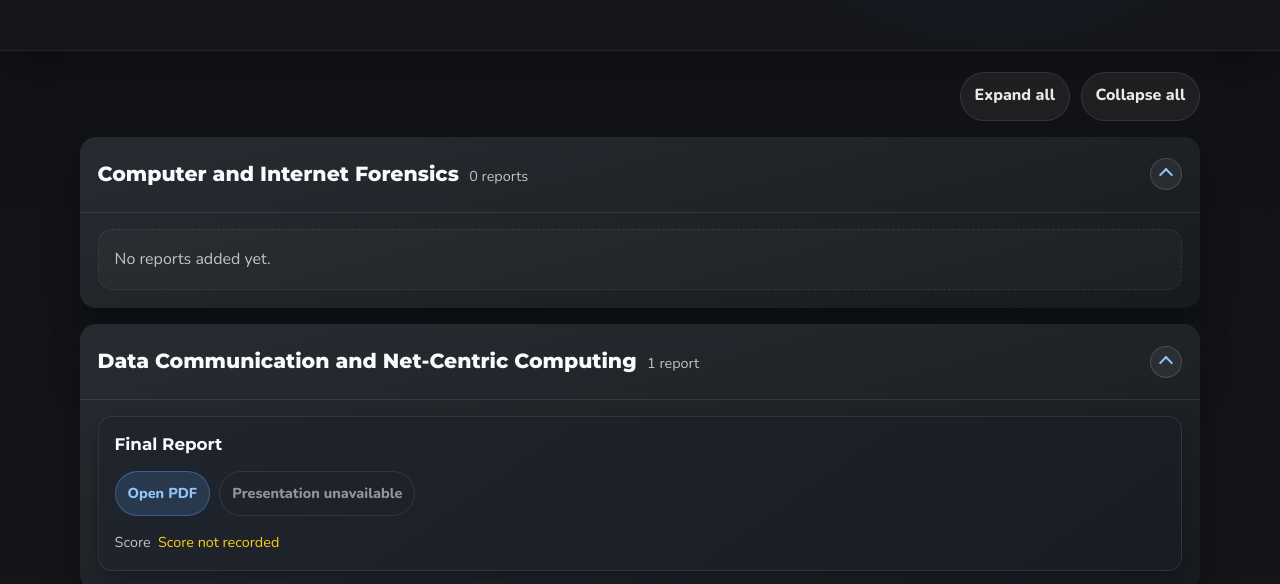
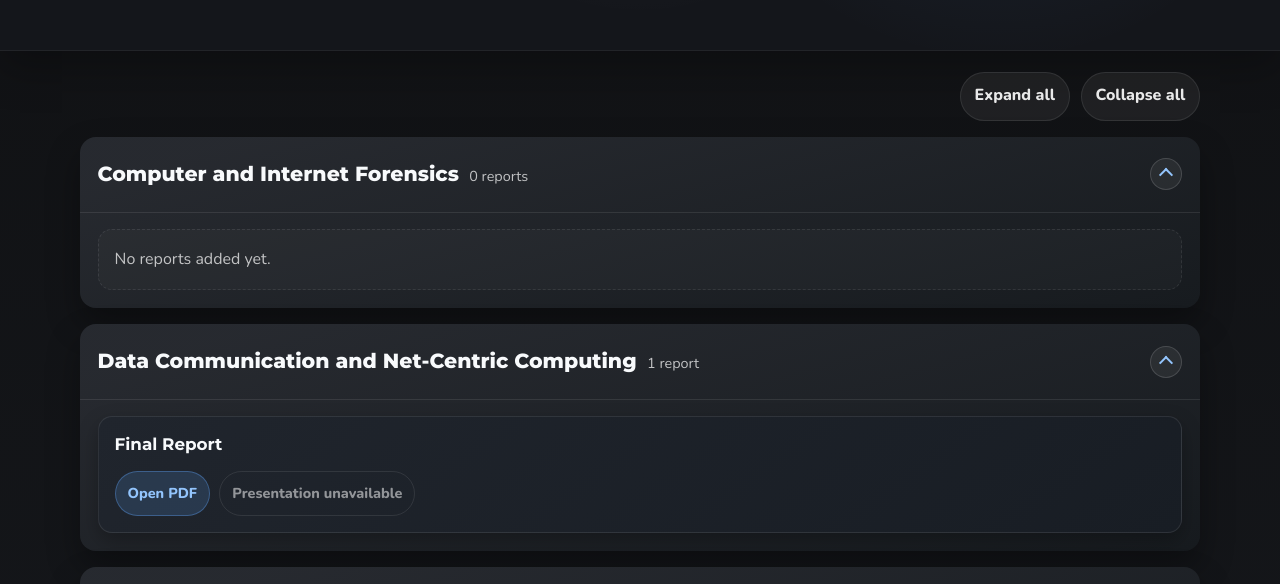
Before and after one commit to masonn-ma/coursework-reports, a plain HTML site: page index.html in a window 1280 px wide. Shown: the part 336-920 px from the top of the page. Drawn offline with nearby package versions, Linux system fonts and the light colour scheme.

Commit message:
removed the score

```diff
--- a/reports.json
+++ b/reports.json
@@ -12,8 +12,7 @@
         {
           "title": "Final Report",
           "pdfUrl": "reports/DataComs/MasonMa_DataComs.pdf",
-          "presentationUrl": "",
-          "score": ""
+          "presentationUrl": ""
         }
       ]
     },
@@ -24,20 +23,17 @@
         {
           "title": "Report 1",
           "pdfUrl": "reports/EthicalHacking/MasonMa_Report1.pdf",
-          "presentationUrl": "https://www.youtube.com/watch?v=wSpmhd-OqKM",
-          "score": ""
+          "presentationUrl": "https://www.youtube.com/watch?v=wSpmhd-OqKM"
         },
         {
           "title": "Report 2",
           "pdfUrl": "reports/EthicalHacking/MasonMa_Report2.pdf",
-          "presentationUrl": "https://www.youtube.com/watch?v=Q6XVXo2dvrU",
-          "score": ""
+          "presentationUrl": "https://www.youtube.com/watch?v=Q6XVXo2dvrU"
         },
         {
           "title": "Report 3",
           "pdfUrl": "reports/EthicalHacking/MasonMa_Report3.pdf",
-          "presentationUrl": "https://www.youtube.com/watch?v=gVjLPiPv9-s",
-          "score": ""
+          "presentationUrl": "https://www.youtube.com/watch?v=gVjLPiPv9-s"
         }
       ]
     }
--- a/script.js
+++ b/script.js
@@ -44,7 +44,6 @@ function normalizeCourse(course) {
       title: report.title || deriveTitleFromUrl(report.pdfUrl),
       pdfUrl: report.pdfUrl || "",
       presentationUrl: report.presentationUrl || "",
-      score: report.score || "",
     })),
   };
 }
@@ -124,13 +123,7 @@ function createReportCard(report) {
     actions.append(createMutedLabel("Presentation unavailable"));
   }
 
-  const score = document.createElement("p");
-  score.className = "score-row";
-  score.innerHTML = report.score
-    ? `Score <strong>${escapeHtml(report.score)}</strong>`
-    : `Score <span class="missing">Score not recorded</span>`;
-
-  card.append(heading, actions, score);
+  card.append(heading, actions);
   return card;
 }
 
--- a/scripts/update-reports-json.js
+++ b/scripts/update-reports-json.js
@@ -77,7 +77,6 @@ function buildCourse(slug, existingCourses, existingReports) {
         title: existingReport.title || deriveTitle(file.name),
         pdfUrl,
         presentationUrl: existingReport.presentationUrl || detectedPresentationUrl,
-        score: existingReport.score || "",
       };
     })
     .sort((a, b) => a.title.localeCompare(b.title));
--- a/styles.css
+++ b/styles.css
@@ -363,24 +363,6 @@ h1 {
   color: var(--subtle);
 }
 
-.score-row {
-  display: flex;
-  flex-wrap: wrap;
-  gap: 0.45rem;
-  align-items: center;
-  margin: 0;
-  color: var(--muted);
-  font-size: 0.9rem;
-}
-
-.score-row strong {
-  color: var(--success);
-}
-
-.score-row .missing {
-  color: var(--warning);
-}
-
 .empty-course {
   border: 1px dashed var(--border);
   border-radius: 14px;
```
Also changed, not shown: 1 other file.
